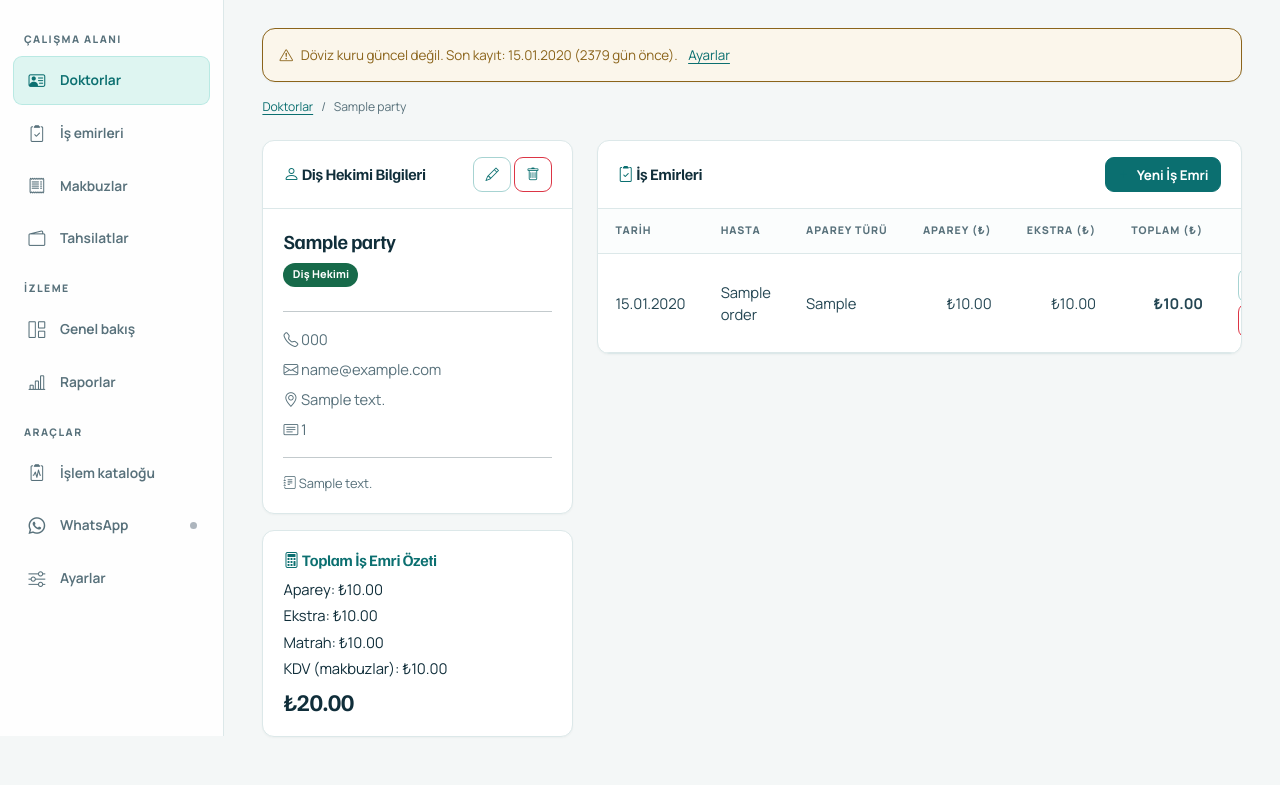
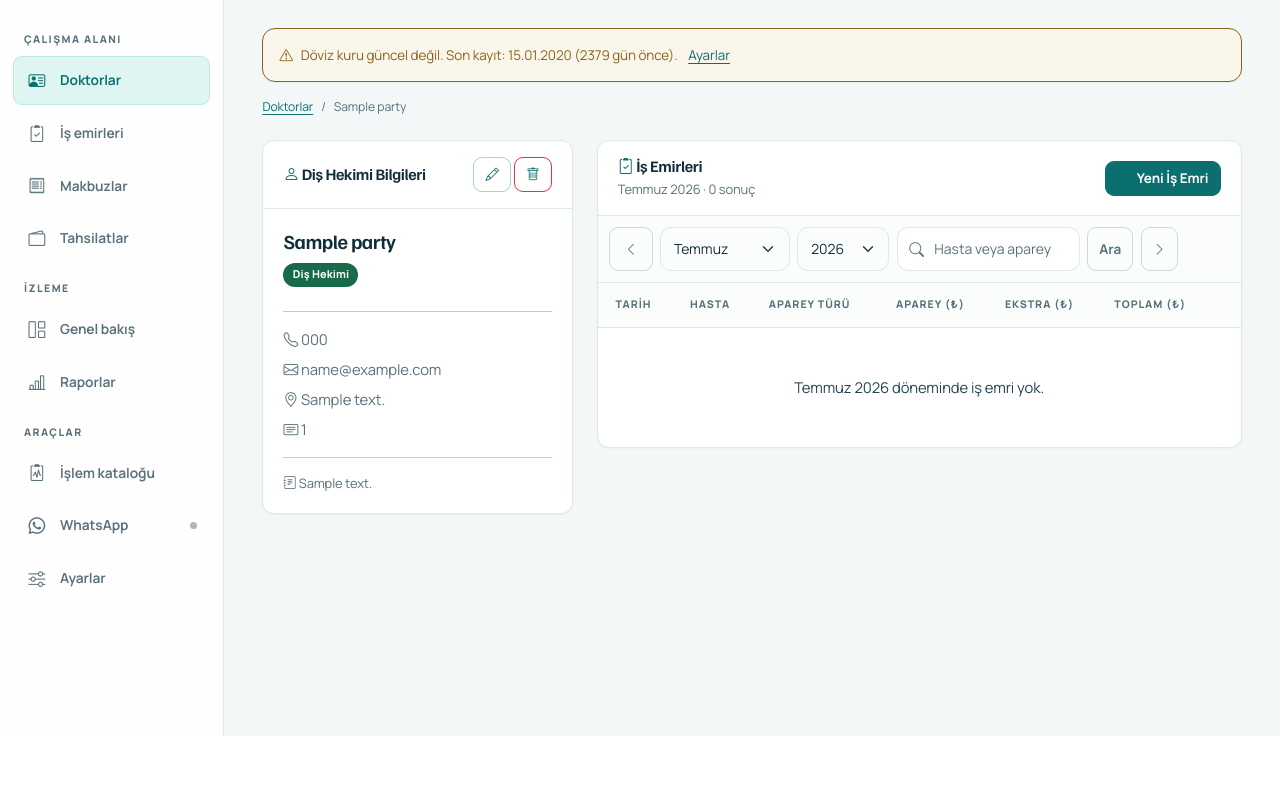
Before and after one commit to ydnAkif/MakroOrtoDonti, a Flask app: page /parties/1 in a window 1280 px wide. Shown: the part 64-849 px from the top of the page. After the commit the page ends 800 px from the top, so only its background shows below. Run offline with Flask 3, Linux system fonts and the light colour scheme; a user stored in the database is signed in; tables that the repository leaves empty hold one stand-in row (values such as "Sample post"); parts of the project's set-up code (start-up, migrations or seed data) failed here and were passed over; some libraries are stand-ins or nearby versions.

Commit message:
feat: doktor detayina aylik is emri filtresi ekle

```diff
--- a/app/routes/parties.py
+++ b/app/routes/parties.py
@@ -245,29 +245,89 @@ def import_parties():
 def detail_party(party_id):
     party = db.get_or_404(Party, party_id)
 
-    work_orders = db.session.execute(
+    today = date.today()
+    year = request.args.get("year", today.year, type=int)
+    month = request.args.get("month", today.month, type=int)
+    try:
+        period_start = date(year, month, 1)
+    except ValueError:
+        year, month = today.year, today.month
+        period_start = date(year, month, 1)
+    period_end = date(year + (month == 12), month % 12 + 1, 1)
+
+    period_work_orders = db.session.execute(
         db.select(WorkOrder)
-        .where(WorkOrder.party_id == party_id)
+        .where(
+            WorkOrder.party_id == party_id,
+            WorkOrder.work_date >= period_start,
+            WorkOrder.work_date < period_end,
+        )
         .order_by(WorkOrder.work_date.desc(), WorkOrder.id.desc())
     ).scalars().all()
 
-    total_apparatus = sum(wo.apparatus_price for wo in work_orders)
-    total_extra = sum(wo.extra_price for wo in work_orders)
-    total_overall = sum(wo.total_price for wo in work_orders)
-    total_vat = sum(db.session.execute(
-        db.select(Makbuz.vat_amount).where(Makbuz.party_id == party_id)
-    ).scalars().all(), Decimal("0.00"))
+    search = request.args.get("search", "").strip()
+    if search:
+        from app.services.search_service import tr_fold
+
+        folded_search = tr_fold(search)
+        work_orders = [
+            wo for wo in period_work_orders
+            if folded_search in tr_fold(" ".join(filter(None, [
+                wo.patient_name, wo.apparatus_type, wo.extra_addons, wo.notes,
+            ])))
+        ]
+    else:
+        work_orders = period_work_orders
+
+    total_apparatus = sum((wo.apparatus_price for wo in period_work_orders), Decimal("0.00"))
+    total_extra = sum((wo.extra_price for wo in period_work_orders), Decimal("0.00"))
+    total_overall = sum((wo.total_price for wo in period_work_orders), Decimal("0.00"))
+    period_makbuz = db.session.execute(
+        db.select(Makbuz).where(
+            Makbuz.party_id == party_id,
+            Makbuz.year == year,
+            Makbuz.month == month,
+        )
+    ).scalar_one_or_none()
+    total_vat = period_makbuz.vat_amount if period_makbuz else Decimal("0.00")
     total_with_vat = total_overall + total_vat
+
+    oldest_work_date = db.session.scalar(
+        db.select(db.func.min(WorkOrder.work_date)).where(WorkOrder.party_id == party_id)
+    )
+    first_year = min(oldest_work_date.year if oldest_work_date else today.year, year)
+    last_year = max(today.year + 1, year)
+    previous_month_date = period_start - timedelta(days=1)
 
     return render_template(
         "parties/detail.html",
         party=party,
         work_orders=work_orders,
+        period_work_order_count=len(period_work_orders),
+        search=search,
+        year=year,
+        month=month,
+        months=MONTHS,
+        years=range(last_year, first_year - 1, -1),
+        period_label=f"{MONTHS[month - 1][1]} {year}",
+        previous_year=previous_month_date.year,
+        previous_month=previous_month_date.month,
+        next_year=period_end.year,
+        next_month=period_end.month,
         total_apparatus=total_apparatus,
         total_extra=total_extra,
         total_overall=total_overall,
         total_vat=total_vat,
         total_with_vat=total_with_vat,
+        period_makbuz=period_makbuz,
+        period_makbuz_status=(
+            {
+                Makbuz.STATUS_DRAFT: "Taslak",
+                Makbuz.STATUS_SENT: "Gönderildi",
+                Makbuz.STATUS_PAID: "Ödendi",
+            }.get(period_makbuz.status, period_makbuz.status)
+            if period_makbuz else None
+        ),
     )
 
 
@@ -339,7 +399,10 @@ def add_work_order(party_id):
         db.session.add(wo)
         db.session.commit()
         flash("İş emri başarıyla eklendi.", "success")
-        return redirect(url_for("parties.detail_party", party_id=party.id))
+        return redirect(url_for(
+            "parties.detail_party", party_id=party.id,
+            year=work_date.year, month=work_date.month,
+        ))
 
     today = date.today().isoformat()
     from app.services.exchange_service import get_latest_rate, get_latest_usd_rate
@@ -398,6 +461,13 @@ def edit_work_order(party_id, wo_id):
                 "parties.list_work_orders", view="day",
                 date=request.form.get("return_date", ""),
             ))
+        if request.form.get("return_to") == "party_detail":
+            return redirect(url_for(
+                "parties.detail_party", party_id=party.id,
+                year=request.form.get("return_year", type=int),
+                month=request.form.get("return_month", type=int),
+                search=request.form.get("return_search", ""),
+            ))
         return redirect(url_for("parties.detail_party", party_id=party.id))
 
     from app.services.exchange_service import get_latest_rate, get_latest_usd_rate
@@ -435,4 +505,11 @@ def delete_work_order(party_id, wo_id):
             view="day",
             date=request.form.get("return_date", ""),
         ))
+    if request.form.get("return_to") == "party_detail":
+        return redirect(url_for(
+            "parties.detail_party", party_id=party_id,
+            year=request.form.get("return_year", type=int),
+            month=request.form.get("return_month", type=int),
+            search=request.form.get("return_search", ""),
+        ))
     return redirect(url_for("parties.detail_party", party_id=party_id))
--- a/app/static/css/style.css
+++ b/app/static/css/style.css
@@ -667,11 +667,16 @@ textarea.form-control { min-height: 92px; }
 .workorder-amounts b { color:var(--ink-600); font-size:.72rem; font-weight:650; }
 .workorder-amounts>strong { margin-top:.15rem; padding-top:.4rem; border-top:1px solid var(--line-strong); color:var(--ink-950); font-size:.86rem; }
 .workorder-row-actions { white-space:nowrap; }
+.doctor-workorder-toolbar { display:grid; grid-template-columns:44px 130px 92px minmax(180px,1fr) auto auto 44px; align-items:center; gap:.45rem; padding:.7rem; border-bottom:1px solid var(--line); background:var(--surface-raised); }
+.doctor-workorder-toolbar>.btn { min-height:44px; }
+.doctor-workorder-search { position:relative; min-width:0; }
+.doctor-workorder-search>i { position:absolute; z-index:2; top:50%; left:.8rem; color:var(--ink-400); transform:translateY(-50%); pointer-events:none; }
+.doctor-workorder-search>.form-control { padding-left:2.3rem; background:var(--surface); }
 @media (max-width:991.98px) { .workflow-strip{grid-template-columns:repeat(2,minmax(0,1fr))}.workflow-strip a:nth-child(2){border-right:0}.workflow-strip a:nth-child(-n+2){border-bottom:1px solid var(--line)} }
 @media (max-width:767.98px) {
     .workspace-header{align-items:stretch;flex-direction:column}.workspace-actions>.btn{flex:1}.workflow-strip{grid-template-columns:1fr}
     .workflow-strip a,.workflow-strip a:nth-child(2){border-right:0;border-bottom:1px solid var(--line)}.workflow-strip a:last-child{border-bottom:0}
     .summary-line,.summary-line--four{grid-template-columns:1fr}.summary-line>div{border-right:0;border-bottom:1px solid var(--line)}.summary-line>div:last-child{border-bottom:0}
     .toolbar-panel{align-items:stretch;flex-direction:column}.toolbar-panel form,.toolbar-panel>.btn{width:100%}.notice-strip{align-items:flex-start;flex-wrap:wrap}
-    .report-toolbar>div{width:100%}.report-toolbar>.btn{width:100%}.compact-form{grid-template-columns:1fr}.catalog-toolbar form{flex-direction:column}.catalog-toolbar__category,.catalog-toolbar__search{width:100%;min-width:0;flex:1 1 auto}.workorder-period-bar{align-items:stretch;flex-direction:column}.workorder-period-form{width:100%}.workorder-period-form .form-control,.workorder-period-form .form-select{flex:1;width:auto}.disclosure-content{padding:.9rem}
+    .report-toolbar>div{width:100%}.report-toolbar>.btn{width:100%}.compact-form{grid-template-columns:1fr}.catalog-toolbar form{flex-direction:column}.catalog-toolbar__category,.catalog-toolbar__search{width:100%;min-width:0;flex:1 1 auto}.workorder-period-bar{align-items:stretch;flex-direction:column}.workorder-period-form{width:100%}.workorder-period-form .form-control,.workorder-period-form .form-select{flex:1;width:auto}.doctor-workorder-toolbar{grid-template-columns:44px 1fr 1fr 44px}.doctor-workorder-search{grid-column:1 / -1;grid-row:2}.doctor-workorder-toolbar>button[type="submit"]{grid-column:1 / 3}.doctor-workorder-toolbar>a:not(:first-child):not(:last-child){grid-column:3 / 5}.disclosure-content{padding:.9rem}
 }
--- a/app/templates/parties/detail.html
+++ b/app/templates/parties/detail.html
@@ -50,10 +50,11 @@
             </div>
         </div>
 
-        {% if total_overall > 0 %}
+        {% if period_work_order_count > 0 %}
         <div class="card border-0 shadow-sm mt-3 border-start border-primary border-4">
             <div class="card-body">
-                <h6 class="text-primary"><i class="bi bi-calculator"></i> Toplam İş Emri Özeti</h6>
+                <h6 class="text-primary"><i class="bi bi-calculator"></i> {{ period_label }} Özeti</h6>
+                <p class="small text-muted mb-2">{{ period_work_order_count }} iş emri{% if period_makbuz %} · {{ period_makbuz_status }} makbuz{% endif %}</p>
                 <p class="mb-1">Aparey: ₺{{ "{:,.2f}".format(total_apparatus) }}</p>
                 <p class="mb-1">Ekstra: ₺{{ "{:,.2f}".format(total_extra) }}</p>
                 <p class="mb-1">Matrah: ₺{{ "{:,.2f}".format(total_overall) }}</p>
@@ -67,12 +68,35 @@
     <div class="col-md-8">
         <div class="card border-0 shadow-sm">
             <div class="card-header bg-white d-flex justify-content-between align-items-center">
-                <h5 class="mb-0"><i class="bi bi-clipboard2-check"></i> İş Emirleri</h5>
+                <div><h5 class="mb-0"><i class="bi bi-clipboard2-check"></i> İş Emirleri</h5><small class="text-muted">{{ period_label }} · {{ work_orders|length }} sonuç</small></div>
                 <a href="{{ url_for('parties.add_work_order', party_id=party.id) }}" class="btn btn-sm btn-primary">
                     <i class="bi bi-plus"></i> Yeni İş Emri
                 </a>
             </div>
             <div class="card-body p-0">
+                <form method="GET" action="{{ url_for('parties.detail_party', party_id=party.id) }}" class="doctor-workorder-toolbar">
+                    <a href="{{ url_for('parties.detail_party', party_id=party.id, year=previous_year, month=previous_month, search=search) }}" class="btn btn-sm btn-outline-secondary" title="Önceki ay" aria-label="Önceki ay"><i class="bi bi-chevron-left" aria-hidden="true"></i></a>
+                    <div>
+                        <label class="visually-hidden" for="doctor-workorder-month">Ay</label>
+                        <select class="form-select" id="doctor-workorder-month" name="month" onchange="this.form.submit()">
+                            {% for month_number, month_name in months %}<option value="{{ month_number }}" {% if month_number == month %}selected{% endif %}>{{ month_name }}</option>{% endfor %}
+                        </select>
+                    </div>
+                    <div>
+                        <label class="visually-hidden" for="doctor-workorder-year">Yıl</label>
+                        <select class="form-select" id="doctor-workorder-year" name="year" onchange="this.form.submit()">
+                            {% for option_year in years %}<option value="{{ option_year }}" {% if option_year == year %}selected{% endif %}>{{ option_year }}</option>{% endfor %}
+                        </select>
+                    </div>
+                    <div class="doctor-workorder-search">
+                        <i class="bi bi-search" aria-hidden="true"></i>
+                        <label class="visually-hidden" for="doctor-workorder-query">İş emirlerinde ara</label>
+                        <input type="search" class="form-control" id="doctor-workorder-query" name="search" value="{{ search }}" placeholder="Hasta veya aparey ara" autocomplete="off">
+                    </div>
+                    <button type="submit" class="btn btn-sm btn-outline-secondary">Ara</button>
+                    {% if search %}<a href="{{ url_for('parties.detail_party', party_id=party.id, year=year, month=month) }}" class="btn btn-sm btn-outline-secondary">Temizle</a>{% endif %}
+                    <a href="{{ url_for('parties.detail_party', party_id=party.id, year=next_year, month=next_month, search=search) }}" class="btn btn-sm btn-outline-secondary" title="Sonraki ay" aria-label="Sonraki ay"><i class="bi bi-chevron-right" aria-hidden="true"></i></a>
+                </form>
                 <div class="table-responsive">
                     <table class="table table-hover mb-0" id="work-orders-table">
                         <thead class="table-light">
@@ -105,10 +129,14 @@
                                 <td class="text-end">₺{{ "{:,.2f}".format(wo.extra_price) }}</td>
                                 <td class="text-end fw-bold">₺{{ "{:,.2f}".format(wo.total_price) }}</td>
                                 <td>
-                                    <a href="{{ url_for('parties.edit_work_order', party_id=party.id, wo_id=wo.id) }}" class="btn btn-sm btn-outline-primary" onclick="event.stopPropagation()">
+                                    <a href="{{ url_for('parties.edit_work_order', party_id=party.id, wo_id=wo.id, return_to='party_detail', return_year=year, return_month=month, return_search=search) }}" class="btn btn-sm btn-outline-primary" onclick="event.stopPropagation()">
                                         <i class="bi bi-pencil"></i>
                                     </a>
                                     <form method="POST" action="{{ url_for('parties.delete_work_order', party_id=party.id, wo_id=wo.id) }}" class="d-inline" onsubmit="return confirm('Bu iş emrini silmek istediğinize emin misiniz?');" onclick="event.stopPropagation()">
+                                        <input type="hidden" name="return_to" value="party_detail">
+                                        <input type="hidden" name="return_year" value="{{ year }}">
+                                        <input type="hidden" name="return_month" value="{{ month }}">
+                                        <input type="hidden" name="return_search" value="{{ search }}">
                                         <button type="submit" class="btn btn-sm btn-outline-danger">
                                             <i class="bi bi-trash"></i>
                                         </button>
@@ -163,7 +191,7 @@
                             </tr>
                             {% else %}
                             <tr>
-                                <td colspan="7" class="text-center text-muted py-3">Henüz iş emri yok.</td>
+                                <td colspan="7" class="empty-state">{% if search %}"{{ search }}" için bu ayda iş emri bulunamadı.{% else %}{{ period_label }} döneminde iş emri yok.{% endif %}</td>
                             </tr>
                             {% endfor %}
                         </tbody>
```
Also changed, not shown: app/templates/parties/work_order_form.html (+6 -3 lines), tests/e2e/test_browser_flows.py (+1 -1 lines), tests/test_comprehensive.py (+18 -1 lines), tests/test_makbuz.py (+8 -2 lines).
